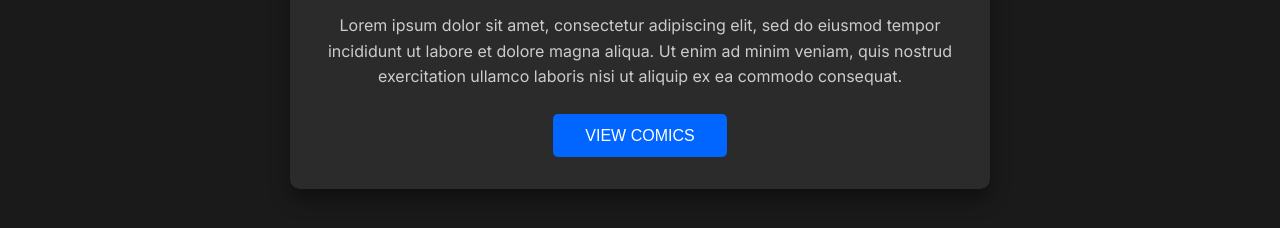
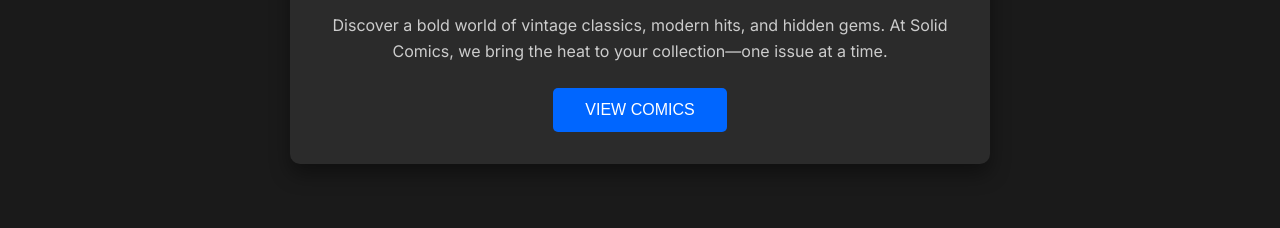
Before and after one commit to Darnyball/SolidComics, a plain HTML site: page index.html in a window 1280 px wide. Shown: the part 290-518 px from the top of the page. Drawn offline with Linux system fonts and the light colour scheme.

Commit message:
Update index.html

```diff
--- a/index.html
+++ b/index.html
@@ -38,7 +38,7 @@
     }
 
     .hero {
-      background-image: url('images/brick-background.jpg'); /* Replace with actual brick background */
+      background-image: url('images/background.jpg'); /* Replace with actual brick background */
       background-size: cover;
       background-position: center;
       display: flex;
@@ -118,8 +118,8 @@
   <div class="card">
     <h1>WELCOME TO SOLID COMICS</h1>
     <p>
-      Lorem ipsum dolor sit amet, consectetur adipiscing elit, sed do eiusmod tempor incididunt ut labore et dolore magna aliqua.
-      Ut enim ad minim veniam, quis nostrud exercitation ullamco laboris nisi ut aliquip ex ea commodo consequat.
+     Discover a bold world of vintage classics, modern hits, and hidden gems.
+     At Solid Comics, we bring the heat to your collection—one issue at a time.
     </p>
     <button>VIEW COMICS</button>
   </div>
```
